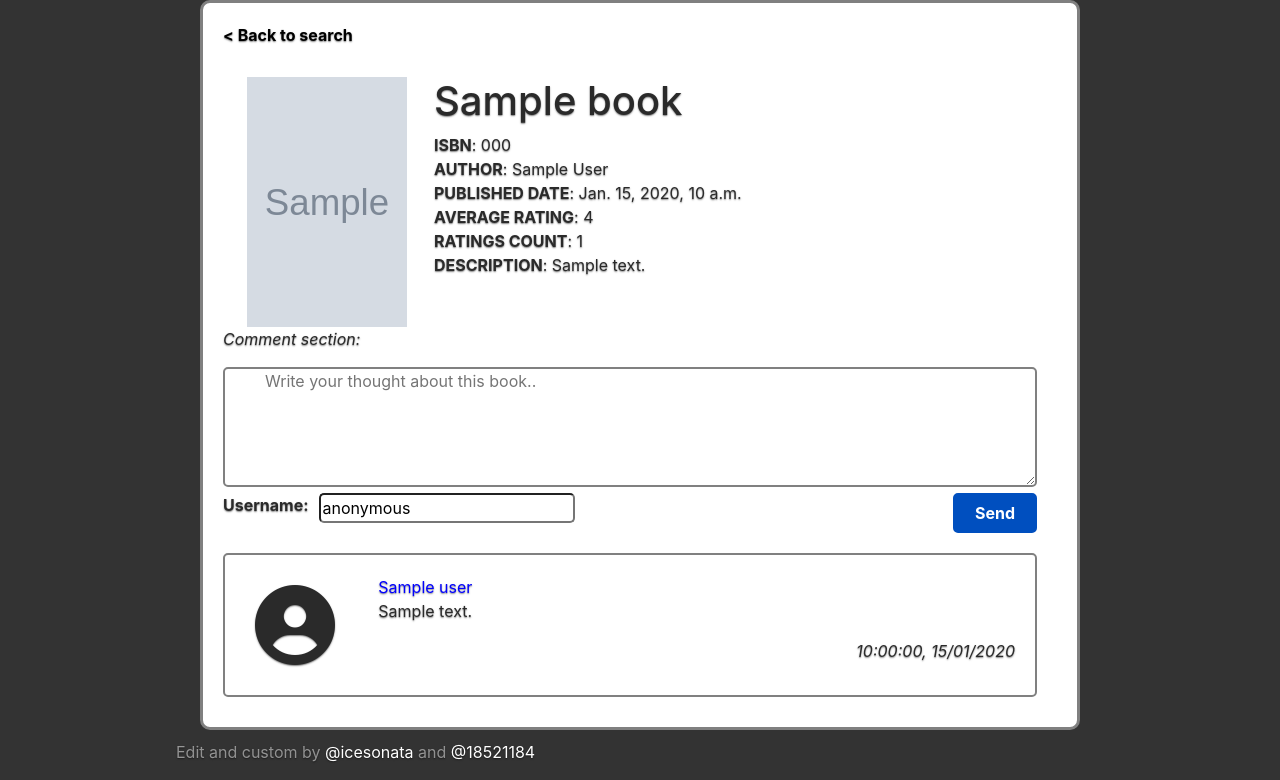
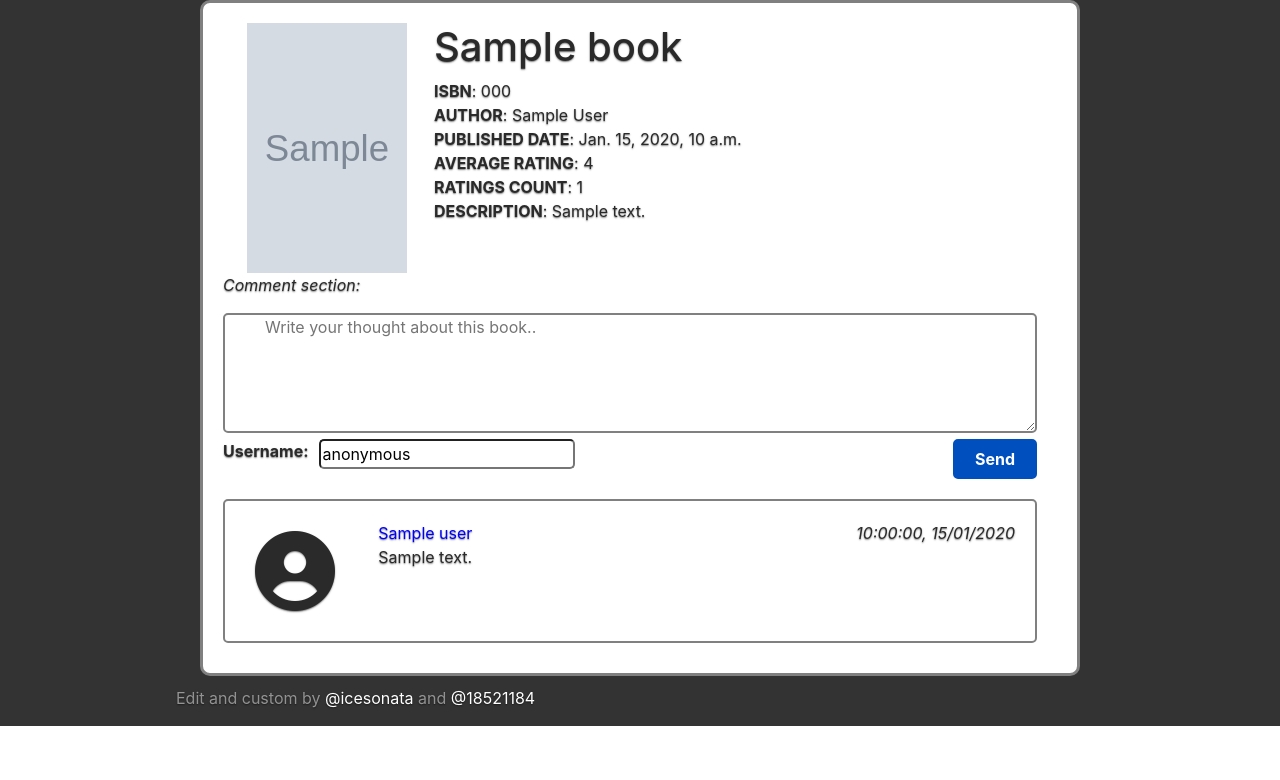
Before and after one commit to icesonata/Mybrary, a Django app: template bookstore/templates/bookstore/item.html in a window 1280 px wide. Shown: the part 84-864 px from the top of the page. After the commit the page ends 810 px from the top, so only its background shows below. Run offline with Django 3.2, Linux system fonts and the light colour scheme; the template is opened without the code that fills it: most values are stand-ins (such as "Sample title", 1, 10 or a date in 2020); grey boxes marked "Sample" are stand-in pictures; some libraries are stand-ins or nearby versions.

Commit message:
move timestamp position, remove "back to search" btn, slight modification in views for item pg

```diff
--- a/bookstore/static/bookstore/scripts/item.js
+++ b/bookstore/static/bookstore/scripts/item.js
@@ -1,12 +1,6 @@
 document.addEventListener('DOMContentLoaded', () => {
-    document.querySelector("a[class='nav']").onclick = function() {
-        window.history.back();
-        return false;
-    };
-
-    document.querySelector("form-comment").onsubmit = function() {
-        this.querySelector("#input-username").disable = "false";
-
-        return false;
-    };
+    // document.querySelector("a[class='nav']").onclick = function() {
+    //         window.history.back(-1);
+    //         return false;
+    // };
 });
--- a/bookstore/static/bookstore/styles/item.css
+++ b/bookstore/static/bookstore/styles/item.css
@@ -11,12 +11,12 @@
 }
 
 /* Navigation */
-.main-pane > a {
+/* .main-pane > a {
     color: black;
     font-weight: bold;
     text-align: left;
     margin: 0 0 30px 0;
-}
+} */
 
 /* Resize the book's cover */
 .cover > img {
@@ -100,4 +100,5 @@
 
 .timestamp {
     text-align: right;
+    float: right; /* put timestamp in the same line of username */
 }
--- a/bookstore/templates/bookstore/item.html
+++ b/bookstore/templates/bookstore/item.html
@@ -11,7 +11,7 @@
 
 {% block body %}
     <div class="main-pane">
-        <a class="nav" href="{{request.META.HTTP_REFERER}}">< Back to search</a>
+        <!-- <a class="nav" href="{{request.META.HTTP_REFERER}}">< Back to search</a> -->
         <div class="book-info">
             <div class="row">
                 <div class="col-3">
@@ -33,10 +33,10 @@
             </div>
         </div>
 
+        <!-- Comment section -->
         <p><i>Comment section:</i></p>
         <form class="form-comment" action="{% url 'bookstore:item' isbn=book.isbn %}" method="post">
             {% csrf_token %}
-            <!-- <input id="query-string" type="text" name="search" placeholder="Search for book title, author, ISBN.." autocomplete="off"> -->
             <textarea id="" name="content" rows="4" cols="50" placeholder="Write your thought about this book.."></textarea>
             <label for="username"><b>Username: </b></label>
             <input id="input-username" type="text" name="input-username" value="{{username|default:'anonymous'}}" readonly>
@@ -54,18 +54,19 @@
                         </div>
                         <div class="col-10">
                             <a class="cmt-username" href="#">{{ cmt.user }}</a>
+                            <div class="timestamp">
+                                <i>{{cmt.timestamp|date:"H:i:s, d/m/Y"}}</i>
+                            </div>
                             <br>
                             <p style="text-align: justify;">
                                 {{ cmt.content }}
                             </p>
-                            <div class="timestamp">
-                                <i>{{cmt.timestamp|date:"H:i:s, d/m/Y"}}</i>
-                            </div>
                         </div>
                     </div>
                 </div>
             {% endfor %}
 
+            <!-- Sample comment -->
             <!-- <div class="comment">
                 <div class="row">
                     <div class="col-2">
@@ -74,44 +75,21 @@
                         </div>
                     </div>
                     <div class="col-10">
-                        <a class="username" href="#">admin</a>
-                        <br>
-                        <p style="text-align: justify;">
-                            YESSSSS
-                        </p>
-                        <div class="timestamp">
+                        <a class="username" href="#" style="color: blue;">adminadminadminadminadminadminadminadminadminadmin</a>
+                        <div class="timestamp" style="float: right;">
                             <i>
                                 17:14:53,
                                 08-03-2021
                             </i>
                         </div>
+                        <br>
+                        <p style="text-align: justify;">
+                            NO SAFE PLACE LEFT At great cost to the Garrison and the Survey Corps, Commander Erwin has managed to recover Eren from the Titans who tried to carry him off. But during the battle, Eren manifested yet another power he doesn't understand. As Eren and Krista find new enemies, the Survey Corps faces threats from both inside and outside the walls. And what will happen to Ymir, now that she has decided to make herself the Titans' prize?
+                        </p>
                     </div>
                 </div>
-            </div>
-
-            <div class="comment">
-                <div class="row">
-                    <div class="col-2">
-                        <div class="user-avatar" style="text-align: center;">
-                            <i class="fas fa-user-circle fa-5x"></i>
-                        </div>
-                    </div>
-                    <div class="col-10">
-                        <a class="username" href="#">admin</a>
-                        <br>
-                        <p style="text-align: justify;">
-                            Ey b0ss, I habe a seizure
-                        </p>
-                        <div class="timestamp">
-                            <i>
-                                17:14:53,
-                                08-03-2021
-                            </i>
-                        </div>
-                    </div>
-                </div>
-            </div>
-        </div> -->
+            </div> -->
+        </div>
     </div>
 
 {% endblock %}
```
Also changed, not shown: bookstore/views.py (+7 -3 lines).
